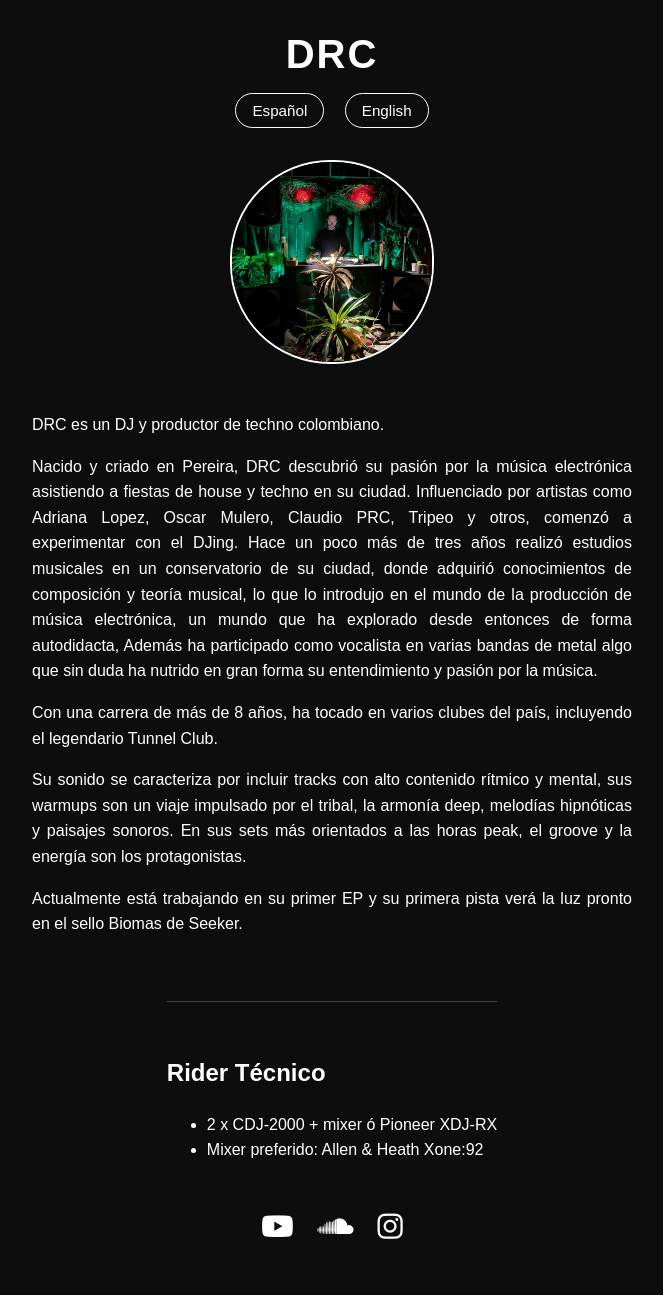
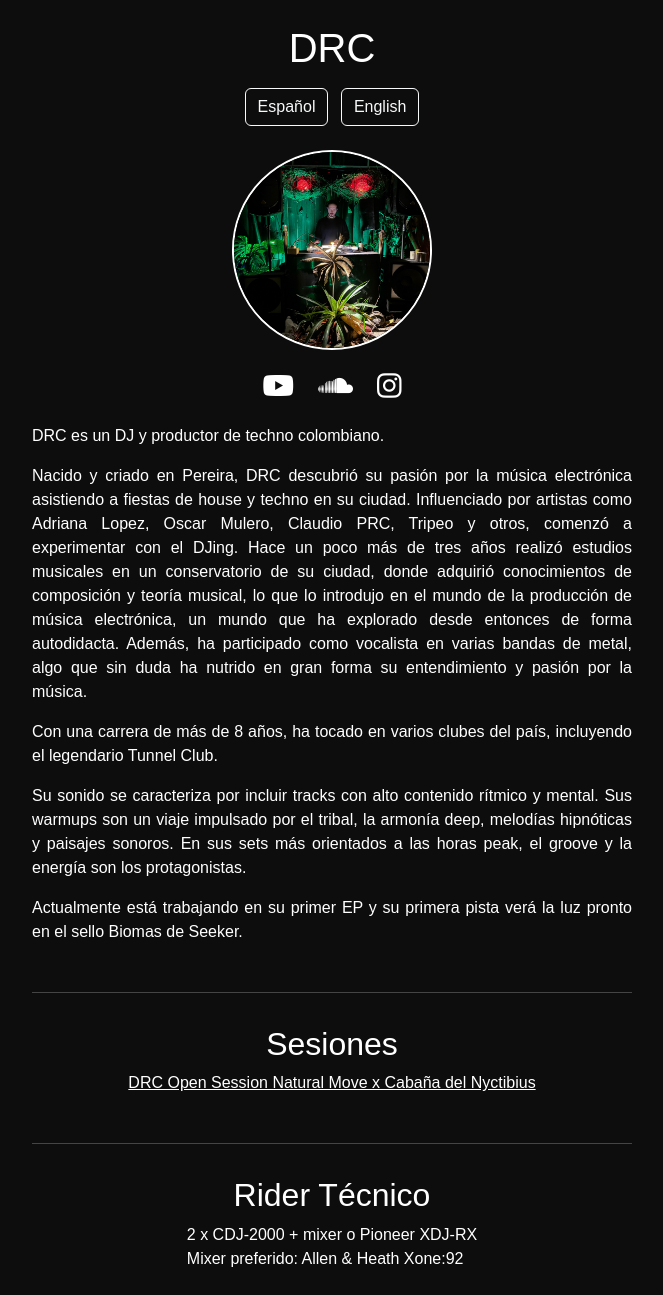
Before and after one commit to djdrc/drcpresskit, a plain HTML site: page index.html in a window 1280 px wide. Shown: the whole page, without its empty margins (308-971 px from the left). Drawn offline with nearby package versions, Linux system fonts and the light colour scheme.

Commit message:
Add sessions and improve styles

```diff
--- a/index.html
+++ b/index.html
@@ -4,6 +4,12 @@
     <meta charset="UTF-8" />
     <meta name="viewport" content="width=device-width, initial-scale=1.0" />
     <title>DRC - Deep Techno DJ</title>
+    <link
+      href="https://cdn.jsdelivr.net/npm/bootstrap@5.3.3/dist/css/bootstrap.min.css"
+      rel="stylesheet"
+      integrity="sha384-QWTKZyjpPEjISv5WaRU9OFeRpok6YctnYmDr5pNlyT2bRjXh0JMhjY6hW+ALEwIH"
+      crossorigin="anonymous"
+    />
     <link
       rel="stylesheet"
       href="https://cdnjs.cloudflare.com/ajax/libs/font-awesome/6.5.0/css/all.min.css"
@@ -12,46 +18,9 @@
     />
     <style>
       body {
-        margin: 0;
-        font-family: "Arial", sans-serif;
         background-color: #0d0d0d;
         color: #fff;
-        display: flex;
-        flex-direction: column;
-        align-items: center;
-        padding: 2rem;
-      }
-
-      header {
-        text-align: center;
-        margin-bottom: 2rem;
-      }
-
-      header h1 {
-        font-size: 2.5rem;
-        margin: 0;
-        letter-spacing: 2px;
-      }
-
-      .lang-toggle {
-        margin-top: 1rem;
-      }
-
-      .lang-toggle button {
-        background-color: transparent;
-        border: 1px solid #fff;
-        color: #fff;
-        padding: 0.5rem 1rem;
-        margin: 0 0.5rem;
-        border-radius: 20px;
-        cursor: pointer;
-        transition: all 0.3s ease;
-        font-size: 0.95rem;
-      }
-
-      .lang-toggle button:hover {
-        background-color: #fff;
-        color: #0d0d0d;
+        font-family: "Arial", sans-serif;
       }
 
       .profile-pic {
@@ -59,42 +28,46 @@
         height: 200px;
         border-radius: 100px;
         object-fit: cover;
-        margin-bottom: 2rem;
         border: 2px solid #fff;
       }
 
-      .bio {
+      .bio,
+      .rider,
+      .sessions {
         max-width: 600px;
-        font-size: 1rem;
-        line-height: 1.6;
         text-align: justify;
       }
 
-      .social {
-        margin-top: 2rem;
-        display: flex;
-        gap: 1.5rem;
-        font-size: 1.8rem;
+      .rider,
+      .sessions {
+        border-top: 1px solid #444;
+        padding-top: 2rem;
+      }
+
+      .rider ul,
+      .sessions ul {
+        list-style: none;
+        padding-left: 0;
+        margin: 0;
+      }
+
+      .sessions a {
+        color: #fff;
+        text-decoration: underline;
+        transition: color 0.3s;
+      }
+
+      .sessions a:hover {
+        color: #aaa;
       }
 
       .social a {
         color: #fff;
-        text-decoration: none;
         transition: color 0.3s;
       }
 
       .social a:hover {
         color: #999;
-      }
-
-      .rider {
-        margin-top: 3rem;
-        max-width: 600px;
-        text-align: left;
-        font-size: 1rem;
-        line-height: 1.6;
-        border-top: 1px solid #444;
-        padding-top: 2rem;
       }
 
       .hidden {
@@ -109,19 +82,50 @@
     </style>
   </head>
   <body>
-    <header>
-      <h1>DRC</h1>
-      <div class="lang-toggle">
-        <button onclick="setLanguage('es')">Español</button>
-        <button onclick="setLanguage('en')">English</button>
+    <div class="d-flex flex-column align-items-center p-4">
+      <header class="text-center mb-4">
+        <h1 class="fs-1">DRC</h1>
+        <div class="lang-toggle mt-3">
+          <button
+            class="btn btn-outline-light me-2"
+            onclick="setLanguage('es')"
+          >
+            Español
+          </button>
+          <button class="btn btn-outline-light" onclick="setLanguage('en')">
+            English
+          </button>
         </div>
       </header>
 
       <img
         src="images/presskitphotodrc.jpeg"
         alt="DRC Photo"
-      class="profile-pic"
+        class="profile-pic mb-3"
       />
+      <div class="social d-flex gap-4 mb-3 fs-3">
+        <a
+          href="https://www.youtube.com/watch?v=MlPnK8srvIY"
+          target="_blank"
+          title="YouTube"
+        >
+          <i class="fab fa-youtube"></i>
+        </a>
+        <a
+          href="https://soundcloud.com/drc_d"
+          target="_blank"
+          title="SoundCloud"
+        >
+          <i class="fab fa-soundcloud"></i>
+        </a>
+        <a
+          href="https://www.instagram.com/_drcdj?igsh=MTQydGJ3cXk1Nmx4aw=="
+          target="_blank"
+          title="Instagram"
+        >
+          <i class="fab fa-instagram"></i>
+        </a>
+      </div>
 
       <div class="bio">
         <div id="bio-es">
@@ -130,87 +134,99 @@
             Nacido y criado en Pereira, DRC descubrió su pasión por la música
             electrónica asistiendo a fiestas de house y techno en su ciudad.
             Influenciado por artistas como Adriana Lopez, Oscar Mulero, Claudio
-          PRC, Tripeo y otros, comenzó a experimentar con el DJing. Hace un poco
-          más de tres años realizó estudios musicales en un conservatorio de su
-          ciudad, donde adquirió conocimientos de composición y teoría musical,
-          lo que lo introdujo en el mundo de la producción de música
+            PRC, Tripeo y otros, comenzó a experimentar con el DJing. Hace un
+            poco más de tres años realizó estudios musicales en un conservatorio
+            de su ciudad, donde adquirió conocimientos de composición y teoría
+            musical, lo que lo introdujo en el mundo de la producción de música
             electrónica, un mundo que ha explorado desde entonces de forma
-          autodidacta, Además ha participado como vocalista en varias bandas de
-          metal algo que sin duda ha nutrido en gran forma su entendimiento y
-          pasión por la música.
+            autodidacta. Además, ha participado como vocalista en varias bandas
+            de metal, algo que sin duda ha nutrido en gran forma su
+            entendimiento y pasión por la música.
           </p>
           <p>
-          Con una carrera de más de 8 años, ha tocado en varios clubes del país,
-          incluyendo el legendario Tunnel Club.
+            Con una carrera de más de 8 años, ha tocado en varios clubes del
+            país, incluyendo el legendario Tunnel Club.
           </p>
           <p>
-          Su sonido se caracteriza por incluir tracks con alto contenido rítmico
-          y mental, sus warmups son un viaje impulsado por el tribal, la armonía
-          deep, melodías hipnóticas y paisajes sonoros. En sus sets más
-          orientados a las horas peak, el groove y la energía son los
+            Su sonido se caracteriza por incluir tracks con alto contenido
+            rítmico y mental. Sus warmups son un viaje impulsado por el tribal,
+            la armonía deep, melodías hipnóticas y paisajes sonoros. En sus sets
+            más orientados a las horas peak, el groove y la energía son los
             protagonistas.
           </p>
           <p>
-          Actualmente está trabajando en su primer EP y su primera pista verá la
-          luz pronto en el sello Biomas de Seeker.
+            Actualmente está trabajando en su primer EP y su primera pista verá
+            la luz pronto en el sello Biomas de Seeker.
           </p>
         </div>
         <div id="bio-en" class="hidden">
           <p>DRC is a Colombian techno DJ and producer.</p>
           <p>
-          Born and raised in Pereira, DRC discovered his passion for electronic
-          music while attending house and techno parties in his city. Influenced
-          by artists like Adriana Lopez, Oscar Mulero, Claudio PRC, Tripeo, and
-          others, he began experimenting with DJing. A little over three years
-          ago, he studied music at a conservatory in his hometown, where he
-          gained knowledge in composition and music theory—an experience that
-          introduced him to the world of electronic music production, which he
-          has since explored self-taught. He has also participated as a vocalist
-          in several metal bands, something that has undoubtedly nurtured his
-          understanding and passion for music.
+            Born and raised in Pereira, DRC discovered his passion for
+            electronic music while attending house and techno parties in his
+            city. Influenced by artists like Adriana Lopez, Oscar Mulero,
+            Claudio PRC, Tripeo, and others, he began experimenting with DJing.
+            A little over three years ago, he studied music at a conservatory in
+            his hometown, where he gained knowledge in composition and music
+            theory—an experience that introduced him to the world of electronic
+            music production, which he has since explored self-taught. He has
+            also participated as a vocalist in several metal bands, something
+            that has undoubtedly nurtured his understanding and passion for
+            music.
           </p>
           <p>
             With a career spanning over 8 years, he has played in several clubs
             across the country, including the legendary Tunnel Club.
           </p>
           <p>
-          His sound is characterized by tracks with a strong rhythmic and mental
-          content. His warmups are a journey driven by tribal grooves, deep
-          harmonies, hypnotic melodies, and soundscapes. In his peak-time sets,
-          groove and energy take center stage.
+            His sound is characterized by tracks with a strong rhythmic and
+            mental content. His warmups are a journey driven by tribal grooves,
+            deep harmonies, hypnotic melodies, and soundscapes. In his peak-time
+            sets, groove and energy take center stage.
           </p>
           <p>
-          He is currently working on his first EP, and his debut track will soon
-          be released on Seeker's label, Biomas.
+            He is currently working on his first EP, and his debut track will
+            soon be released on Seeker's label, Biomas.
           </p>
         </div>
+
+        <div class="sessions mt-5 d-flex flex-column align-items-center">
+          <h2 id="sessions-title-es">Sesiones</h2>
+          <h2 id="sessions-title-en" class="hidden">Sessions</h2>
+          <ul id="sessions-es">
+            <li>
+              <a
+              href="https://soundcloud.com/drc_d/drc-open-session-natural-move-x-cabana-del-nyctibius" target="_blank"
+              class="text-center"
+                >DRC Open Session Natural Move x Cabaña del Nyctibius</a
+              >
+            </li>
+
+          </ul>
+          <ul id="sessions-en">
+            <li>
+              <a
+              href="https://soundcloud.com/drc_d/drc-open-session-natural-move-x-cabana-del-nyctibius" target="_blank"
+              class="text-center"
+                >DRC Open Session Natural Move x Cabaña del Nyctibius</a
+              >
+            </li>
+
+          </ul>
         </div>
-
-    <div class="rider">
-      <h2>Rider Técnico</h2>
-      <ul>
-        <li>2 x CDJ-2000 + mixer ó Pioneer XDJ-RX</li>
+        <div class="rider mt-5 d-flex flex-column align-items-center">
+          <h2 id="rider-title-es">Rider Técnico</h2>
+          <h2 id="rider-title-en" class="hidden">Technical Rider</h2>
+          <ul id="rider-es">
+            <li>2 x CDJ-2000 + mixer o Pioneer XDJ-RX</li>
             <li>Mixer preferido: Allen & Heath Xone:92</li>
           </ul>
+          <ul id="rider-en" class="hidden">
+            <li>2 x CDJ-2000 + mixer or Pioneer XDJ-RX</li>
+            <li>Preferred mixer: Allen & Heath Xone:92</li>
+          </ul>
         </div>
-
-    <div class="social">
-      <a
-        href="https://www.youtube.com/watch?v=MlPnK8srvIY"
-        target="_blank"
-        title="YouTube"
-        ><i class="fab fa-youtube"></i
-      ></a>
-
-      <a href="https://soundcloud.com/drc_d" target="_blank" title="SoundCloud"
-        ><i class="fab fa-soundcloud"></i
-      ></a>
-      <a
-        href="https://www.instagram.com/_drcdj?igsh=MTQydGJ3cXk1Nmx4aw=="
-        target="_blank"
-        title="Instagram"
-        ><i class="fab fa-instagram"></i
-      ></a>
+      </div>
     </div>
 
     <script>
@@ -221,6 +237,32 @@
         document
           .getElementById("bio-es")
           .classList.toggle("hidden", lang !== "es");
+
+        document
+          .getElementById("sessions-title-es")
+          .classList.toggle("hidden", lang !== "es");
+        document
+          .getElementById("sessions-title-en")
+          .classList.toggle("hidden", lang !== "en");
+        document
+          .getElementById("sessions-es")
+          .classList.toggle("hidden", lang !== "es");
+        document
+          .getElementById("sessions-en")
+          .classList.toggle("hidden", lang !== "en");
+
+        document
+          .getElementById("rider-title-es")
+          .classList.toggle("hidden", lang !== "es");
+        document
+          .getElementById("rider-title-en")
+          .classList.toggle("hidden", lang !== "en");
+        document
+          .getElementById("rider-es")
+          .classList.toggle("hidden", lang !== "es");
+        document
+          .getElementById("rider-en")
+          .classList.toggle("hidden", lang !== "en");
       }
       setLanguage("es");
     </script>
```
Lines whose indentation alone changed are shown as unchanged.
